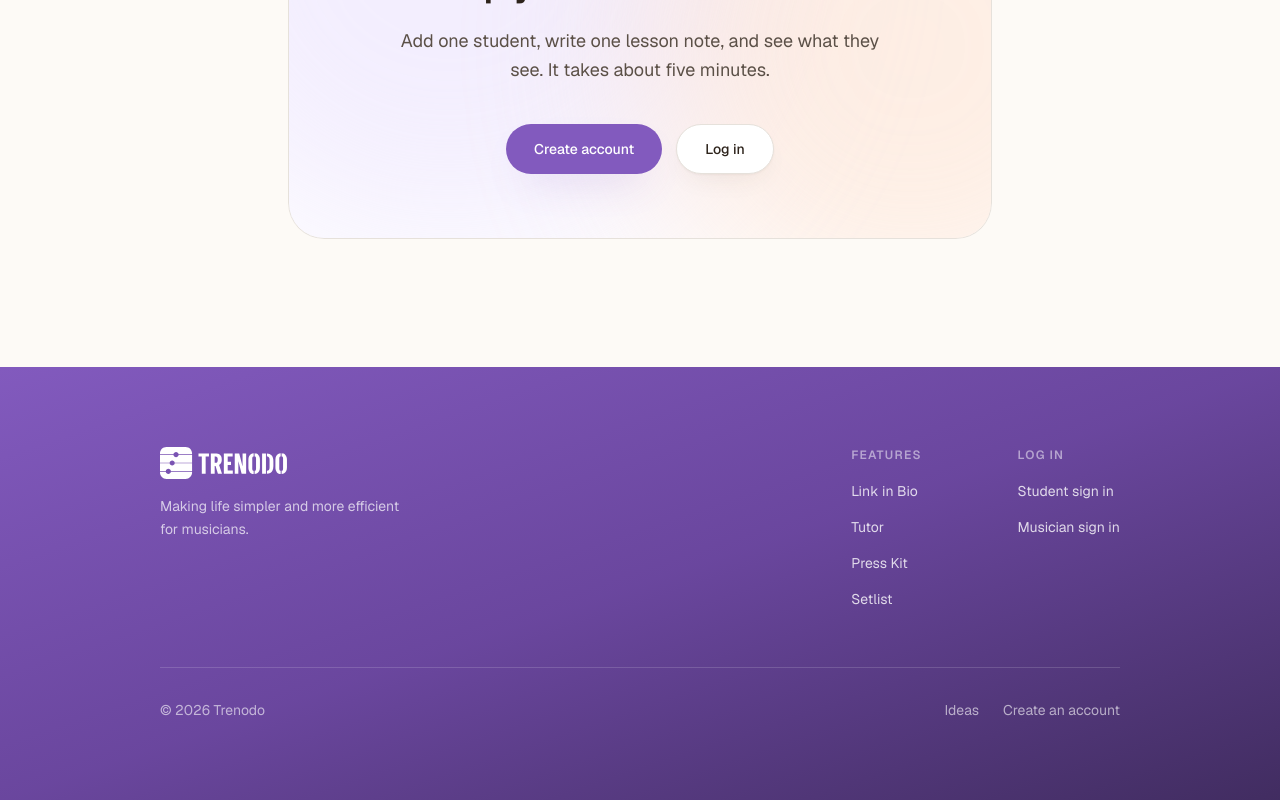
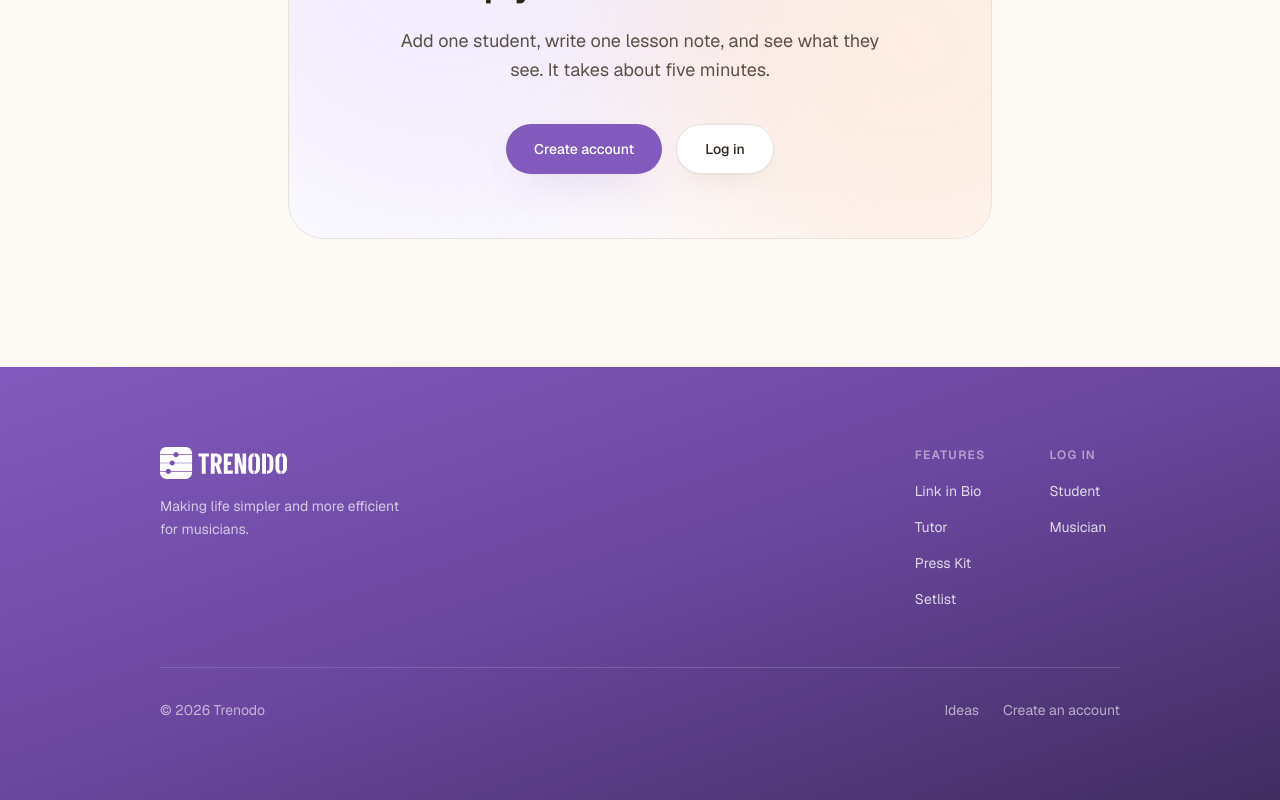
Before and after one commit to glen-michaelsen/hedwig, a Next.js app: page /tutoring in a window 1280 px wide. Shown: the part 2508-3308 px from the top of the page. Built offline with nearby package versions, Linux system fonts and the light colour scheme.

Commit message:
Footer: drop "sign in" suffix from Log in menu labels
Matches the header, which already shows plain "Student" / "Musician".

Co-Authored-By: Claude Sonnet 5 <noreply@anthropic.com>
Claude-Session: https://claude.ai/code/session_01S5JKUdbb1tu3L1fFgirpNo

```diff
--- a/app/_components/site-header.tsx
+++ b/app/_components/site-header.tsx
@@ -51,11 +51,6 @@ function FooterColumn({ title, items }: { title: string; items: NavItem[] }) {
 }
 
 export function SiteFooter() {
-  const signInItems: NavItem[] = loginItems.map((item) => ({
-    ...item,
-    label: `${item.label} sign in`,
-  }));
-
   return (
     <footer className="bg-linear-to-br from-brand-600 via-brand-700 to-brand-900 text-white">
       <div className={`${container} py-16 sm:py-20`}>
@@ -69,7 +64,7 @@ export function SiteFooter() {
 
           <div className="grid grid-cols-2 gap-10 sm:gap-16">
             <FooterColumn title="Features" items={featureItems} />
-            <FooterColumn title="Log in" items={signInItems} />
+            <FooterColumn title="Log in" items={loginItems} />
           </div>
         </div>
 
```
